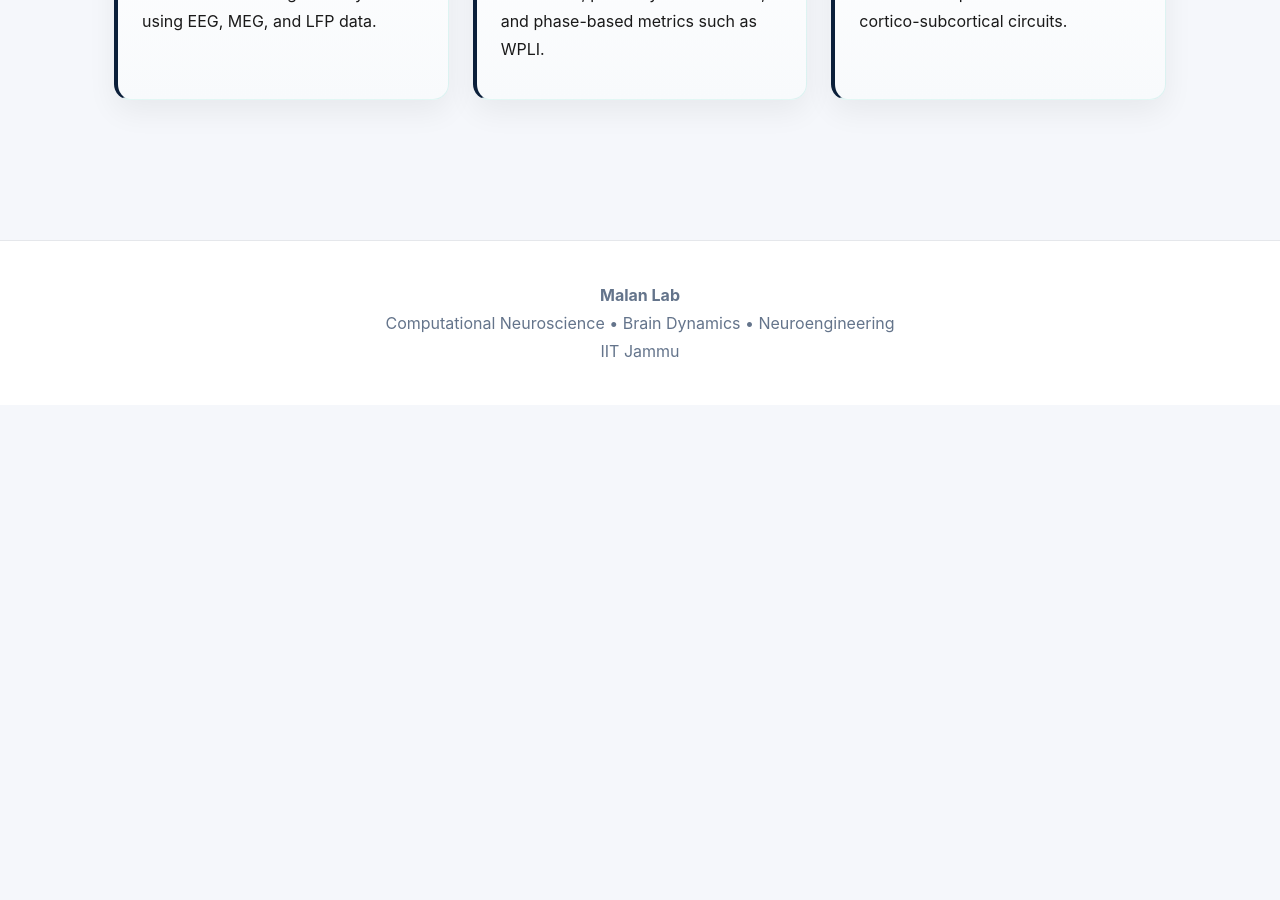
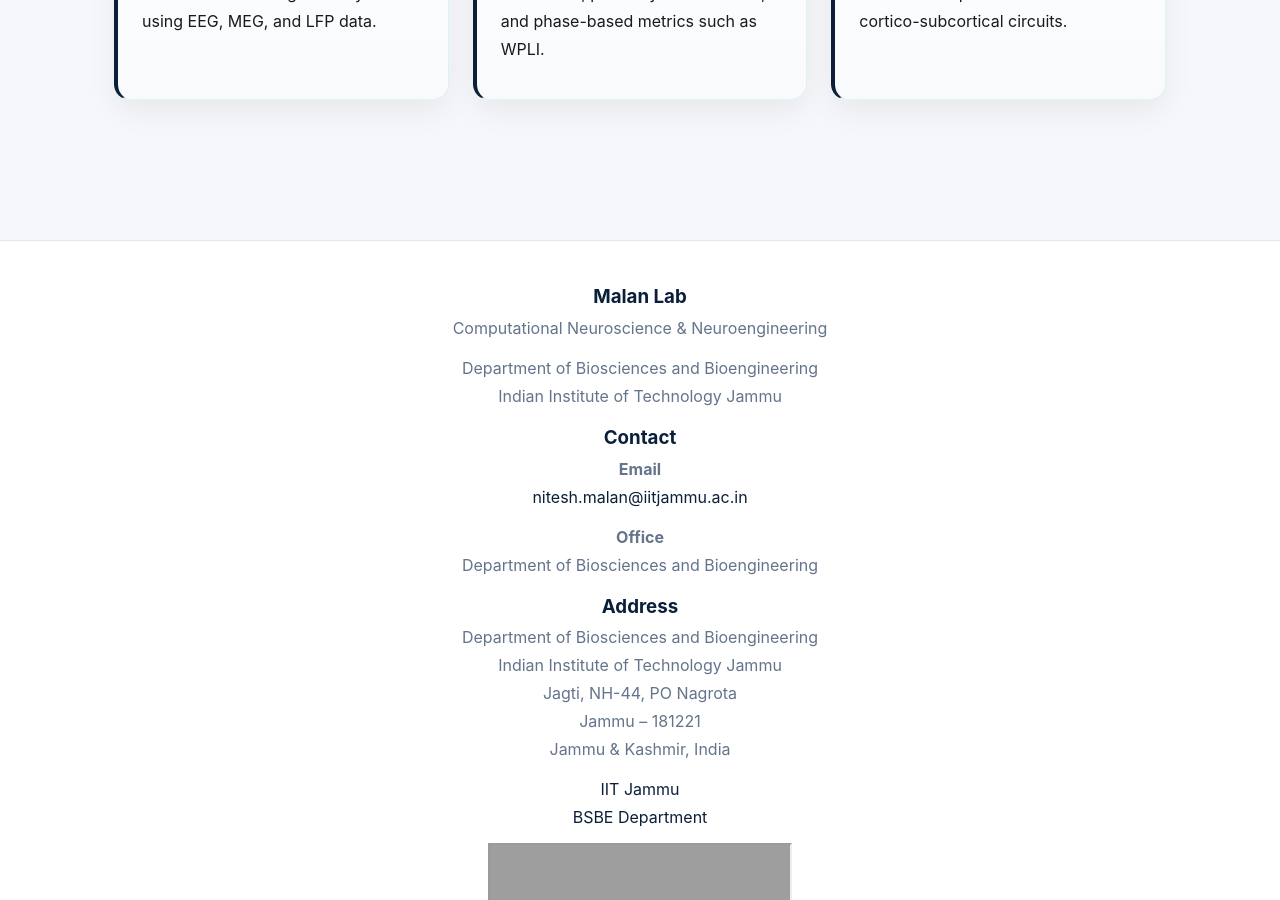
Before and after one commit to malanlab/malanlab.github.io, a Jekyll site: the page built from index.md, in a window 1280 px wide and 900 px high, scrolled down 2007 px. Built offline with Jekyll 4.4.1, drawn with Linux system fonts in a browser that asks for light colours; before the commit the page ends 2412 px from its top, so only the background shows below that; some of the changed text lies outside the part shown; grey boxes are pictures that could not be loaded.

Commit message:
Update default.html

```diff
--- a/_layouts/default.html
+++ b/_layouts/default.html
@@ -38,11 +38,90 @@
 
 </main>
 
+
 <footer class="footer">
-  <strong>Malan Lab</strong><br>
-  Computational Neuroscience • Brain Dynamics • Neuroengineering<br>
-  IIT Jammu
+
+<div class="container footer-grid">
+
+  <div>
+
+    <h3>Malan Lab</h3>
+
+    <p>
+      Computational Neuroscience & Neuroengineering
+    </p>
+
+    <p>
+      Department of Biosciences and Bioengineering<br>
+      Indian Institute of Technology Jammu
+    </p>
+
+  </div>
+
+  <div>
+
+    <h3>Contact</h3>
+
+    <p>
+      <strong>Email</strong><br>
+      <a href="mailto:nitesh.malan@iitjammu.ac.in">
+        nitesh.malan@iitjammu.ac.in
+      </a>
+    </p>
+
+    <p>
+      <strong>Office</strong><br>
+      Department of Biosciences and Bioengineering
+    </p>
+
+  </div>
+
+  <div>
+
+    <h3>Address</h3>
+
+    <p>
+      Department of Biosciences and Bioengineering<br>
+      Indian Institute of Technology Jammu<br>
+      Jagti, NH-44, PO Nagrota<br>
+      Jammu – 181221<br>
+      Jammu & Kashmir, India
+    </p>
+
+    <p>
+
+      <a href="https://www.iitjammu.ac.in/" target="_blank">
+        IIT Jammu
+      </a><br>
+
+      <a href="https://bsbe.iitjammu.ac.in/" target="_blank">
+        BSBE Department
+      </a>
+
+    </p>
+
+  </div>
+
+  <div>
+
+    <iframe
+      src="https://www.google.com/maps?q=Indian+Institute+of+Technology+Jammu&output=embed"
+      loading="lazy"
+      allowfullscreen>
+    </iframe>
+
+  </div>
+
+</div>
+
+<div class="footer-bottom">
+
+© 2026 Malan Lab • Indian Institute of Technology Jammu
+
+</div>
+
 </footer>
+
 
 <script src="{{ '/assets/brain.js' | relative_url }}"></script>
 
```
